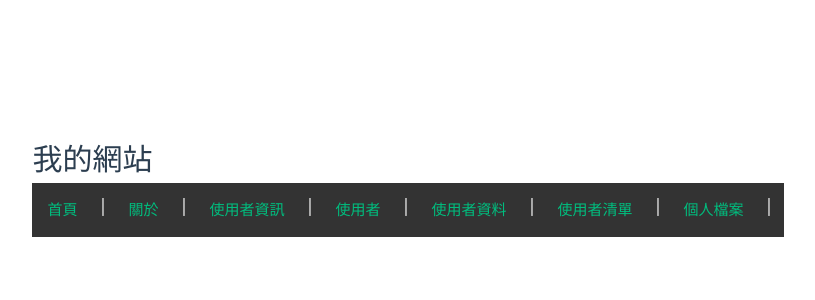
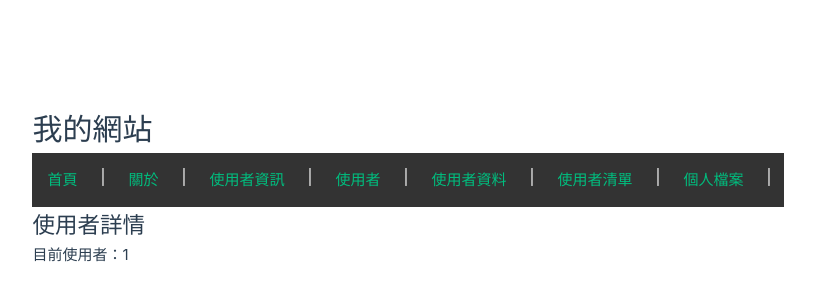
Before and after one commit to JerryChang0504/20250908, a Vue app: page /user/1 in a window 1280 px wide. Shown: the part 214-514 px from the top of the page, without its empty margins (232-1047 px from the left). Built offline with nearby package versions, Linux system fonts and the light colour scheme.

Commit message:
Named Navigation UsersList改寫

```diff
--- a/src/components/TopBar.vue
+++ b/src/components/TopBar.vue
@@ -5,7 +5,7 @@
     <router-link to="/">首頁</router-link> | <router-link to="/about">關於</router-link> |
     <router-link to="/users/Jerry/posts/1234">使用者資訊</router-link>|
     <router-link to="/users">使用者</router-link>|
-    <router-link :to="{ name: 'UsersData', params: { id: 'u123' } }">使用者資料</router-link>|
+    <router-link :to="{ name: 'UsersX', params: { id: 'u123' } }">使用者資料</router-link>|
     <router-link to="/users/list">使用者清單</router-link>|
     <router-link to="/users/profile">個人檔案</router-link>|
   </nav>
--- a/src/router/index.js
+++ b/src/router/index.js
@@ -14,10 +14,15 @@ const routes = [
     path: '/users',
     component: Users,
     children: [
-      { path: ':id', name: 'UsersData', component: UsersData, props: true }, // ✅ 啟用 props
+      { path: ':id', name: 'UsersX', component: UsersData, props: true }, // ✅ 啟用 props
       { path: 'list', component: UsersList },
       { path: 'profile', component: UserspPofile },
     ],
+  },
+  {
+    path: '/user/:name',
+    name: 'UserDetail',
+    component: () => import('@/views/UserDetail.vue'),
   },
 ]
 
--- /dev/null
+++ b/src/views/UserDetail.vue
@@ -0,0 +1,14 @@
+<template>
+  <div>
+    <h2>使用者詳情</h2>
+    <!-- <p>目前使用者：{{ $route.params.username }}</p> -->
+    <p>目前使用者：{{ name }}</p>
+  </div>
+</template>
+
+<script setup>
+import { useRoute } from 'vue-router'
+
+const route = useRoute()
+const name = route.params.name
+</script>
--- a/src/views/UsersList.vue
+++ b/src/views/UsersList.vue
@@ -1,12 +1,33 @@
-<script setup></script>
+<script setup>
+import { ref } from 'vue'
+import { useRouter } from 'vue-router'
+const users = ref(['Alice', 'Bob', 'Charlie'])
+const router = useRouter()
+
+// 點擊後導向
+function goToUser(name) {
+  router.push({
+    name: 'UserDetail', // 對應 router 設定的 route name
+    params: { name }, // 傳遞參數
+  })
+}
+</script>
 
 <template>
   <div>
     <h3>使用者清單</h3>
     <ul>
-      <li>Alice</li>
+      <li
+        v-for="(user, index) in users"
+        :key="index"
+        @click="goToUser(user)"
+        style="cursor: pointer"
+      >
+        {{ user }}
+      </li>
+      <!-- <li>Alice</li>
       <li>Bob</li>
-      <li>Charlie</li>
+      <li>Charlie</li> -->
     </ul>
   </div>
 </template>
```
